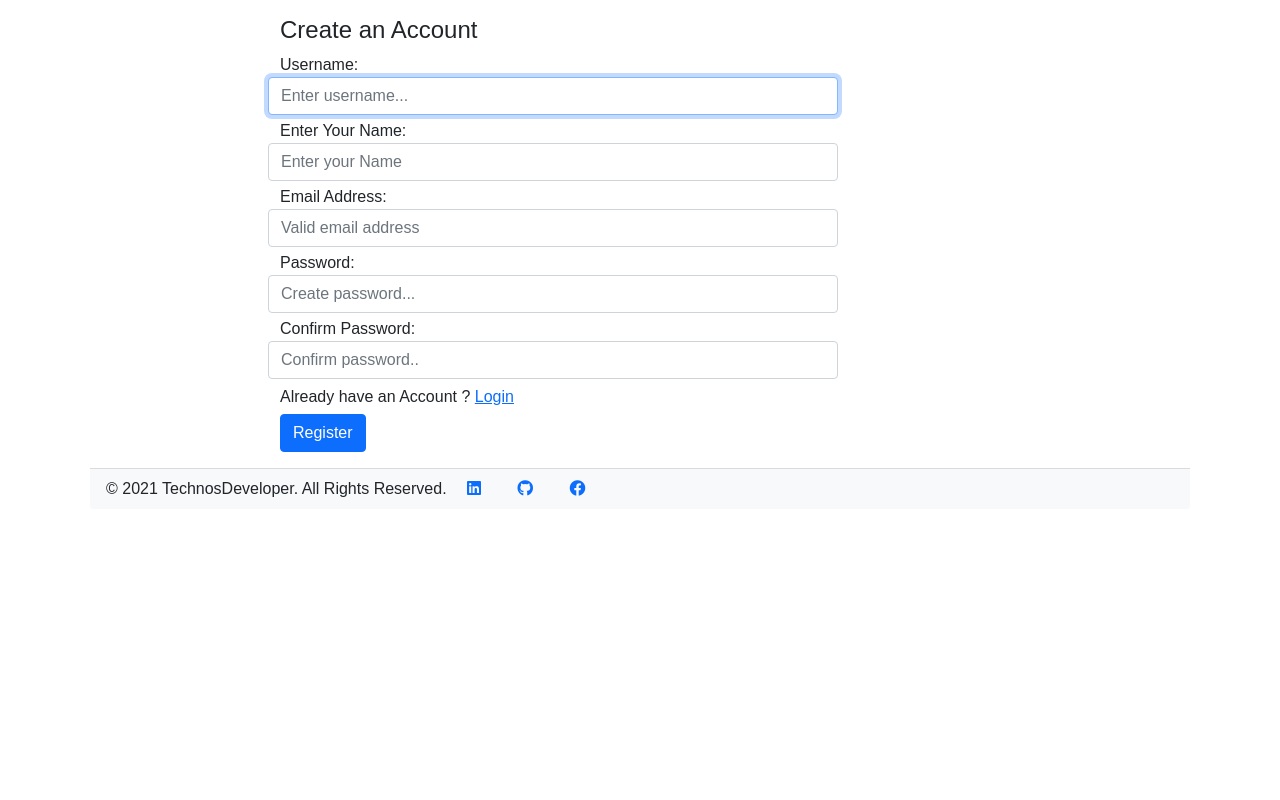
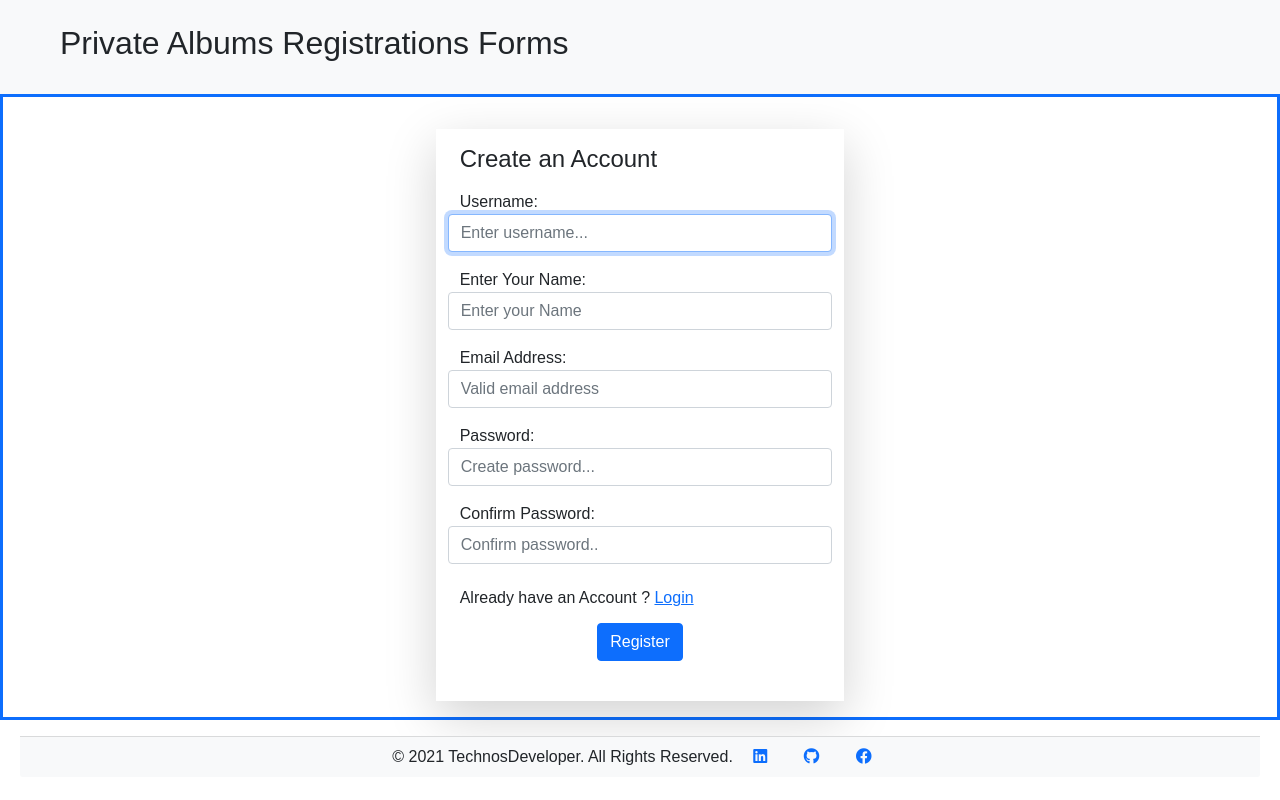
Before and after one commit to ROSHAN-KANWAR/Private_albums_app, a Django app: page /createaccount/ in a window 1280 px wide. Run offline with Django 3.2, Linux system fonts and the light colour scheme; some libraries are stand-ins or nearby versions.

Commit message:
ui change

```diff
--- a/photos/templates/photos/base.html
+++ b/photos/templates/photos/base.html
@@ -24,19 +24,20 @@
 </style>
 <body>
 {% if request.user.is_authenticated %}
-<nav class="navbar navbar-light bg-light">
-  <div class="container-fluid">
-    <a href="{% url 'gallery' %}" class="navbar-brand">Albums_app</a>
+<nav class="sticky-top container-fluid bg-dark text-white">
+ <div class="row py-4 px-4 ">
+  <div class="col-md-8 mx-auto d-flex justify-content-between">
+    <a href="{% url 'gallery' %}" class="navbar-brand d-block text-decoration-none  fw-bold text-white">Albums_app</a>
     <div class="d-flex">
-        <a href="{% url 'logout' %}" class="btn btn-outline-danger mx-2">Logout</a>
-  {%endif%}
+        <a href="{% url 'logout' %}" class="btn btn-danger text-white mx-2">Logout</a>
     </div>
   </div>
+ </div>
 </nav>
+{%endif%}
 	{%block main%}
 	{%endblock main%}
-
-    </div>
+ </div>
 
 
 <script src="{%static 'js/bootstrap.min.js' %}"></script>
--- a/photos/templates/photos/register.html
+++ b/photos/templates/photos/register.html
@@ -2,10 +2,12 @@
 {%load static%}
 {%block title%} Login Page{%endblock title%}
 	{%block main%}
-<div class="container">
-	<div class="row ">
-		<div class="col-md-2"></div>
-		<div class="col-md-6 mt-3 mx-2">
+<div class="container-fluid  mx-auto">
+    <div class="row bg-light px-5 py-4">
+ <h2>Private Albums Registrations Forms</h2>
+    </div>
+	<div class="row px-4 py-3 border border-3 border-primary">
+		<div class="col-md-4 mx-auto  mt-3 mx-2 shadow-lg px-4 py-3">
 			{% if form.errors %}
     {% for field in form %}
         {% for error in field.errors %}
@@ -21,22 +23,22 @@
     {% endfor %}
 {% endif %}
 			<h4>Create an Account</h4>
-<form method="post" enctype="multipart/form-data">
+<form method="post" enctype="multipart/form-data" class=" ">
 {%csrf_token%}
 			{% for fm in form%}
-	  <div class="form-group row mt-1">
+	  <div class="form-group row mt-3 mb-2">
 			{{fm.label_tag}}{{fm}}
           </div>
 
 			{%endfor%}
 
-<h6 class="mt-2">Already have an Account ? <a href="{%url 'login' %}">Login</a> </h6>
-  <button type="submit" class="btn btn-primary">Register</button>
+<h6 class="mt-4">Already have an Account ? <a href="{%url 'login' %}">Login</a> </h6>
+  <button type="submit" class=" mb-4 btn btn-primary d-block mx-auto mt-3">Register</button>
 </form>
 		</div>
-		<div class="col-md-2"></div>
+
 	</div>
-    <div class="row">
+    <div class="row text-center">
     <div class="col">
 <div class="card-footer bg-light mt-3 mx-2">
     © 2021 TechnosDeveloper. All Rights Reserved.  <span> <b><a href="https://www.linkedin.com/in/roshan-kanwar-b80150170?lipi=urn%3Ali%3Apage%3Ad_flagship3_profile_view_base_contact_details%3BD4K5vmw1SnCpfUu9Ux8NrQ%3D%3D" target="_blank"><i class="fab fa-linkedin text-primary mx-3"></i></a>
```
Also changed, not shown: albums/settings.py (+3 -4 lines), photos/register.txt (deleted, +0 -15 lines), photos/templates/photos/add.html (+4 -5 lines), photos/templates/photos/gallery.html (+7 -7 lines), photos/templates/photos/login.html (+12 -9 lines), db.sqlite3, media/addphoto/Blue_Minimalist_Laptop_Sale_Facebook_Post.jpg (added), media/addphoto/basic.jpg (added), media/addphoto/ms.jpg (added).
